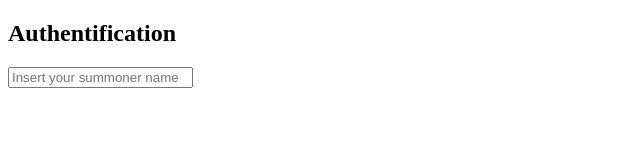
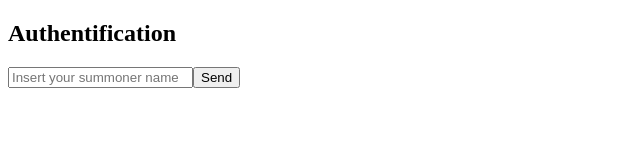
Before and after one commit to JuanDNJ/lol-13-23-1, a React (Vite) app: page /authentification in a window 1280 px wide. Shown: the top 160 px of the page, without its empty margins (0-640 px from the left). Built offline with nearby package versions, Linux system fonts and the light colour scheme.

Commit message:
Modificando README

```diff
--- a/src/config/index.js
+++ b/src/config/index.js
@@ -1,13 +1,13 @@
+// Constantes de entorno
 const DEVELOPMENT_API_KEY = import.meta.env.VITE_DEVELOPMENT_API_KEY;
 const PRODUCTION_API_KEY = import.meta.env.VITE_PRODUCTION_API_KEY;
-const URL_LOL = import.meta.env.VITE_URL_LOL
-const URL_API_EUROPE = import.meta.env.VITE_URL_LOL_EUROPE;
-const URL_API_EUROPE_RIOT = import.meta.env.VITE_URL_LOL_EUROPE_RIOT;
-const URL_WEB = import.meta.env.VITE_URL_WEB;
-const HEADERS = new Headers();
+const URL_LOL = "https://euw1.api.riotgames.com/lol";
+const URL_API_EUROPE = "https://europe.api.riotgames.com/lol";
+const URL_API_EUROPE_RIOT = "https://europe.api.riotgames.com/riot";
+
+// Lenguaje del navegador
 const BROWSER_LANGUAGE = window.navigator.language;
 
-HEADERS.append('Accept-Charset', 'application/x-www-form-urlencoded; charset=UTF-8');
 
 // Url del CDN https://ddragon.leagueoflegends.com/cdn
 const CDN = "https://ddragon.leagueoflegends.com/cdn";
--- a/src/pages/public/Authentification.jsx
+++ b/src/pages/public/Authentification.jsx
@@ -8,15 +8,20 @@ export default function Authentification() {
         return <Navigate to="/" />
     }
 
-    const handlerSummoner = (eve) => {
-        console.log(eve.target.value)
-        saveUserName(eve.target.value)
+    const handlerSubmit = (eve) => {
+        eve.preventDefault();
+
+        console.log(eve.target.summoner.value)
+        saveUserName(eve.target.summoner.value)
     }
 
     return (
         <>
             <h2>Authentification</h2>
-            <input onChange={handlerSummoner} type="text" name="summoner" placeholder="Insert your summoner name" />
+            <form onSubmit={handlerSubmit}>
+                <input type="text" name="summoner" placeholder="Insert your summoner name" />
+                <button type="submit">Send</button>
+            </form>
         </>
     )
 }
```
Also changed, not shown: 1 other file (tests, documents, lock files or other folders).
